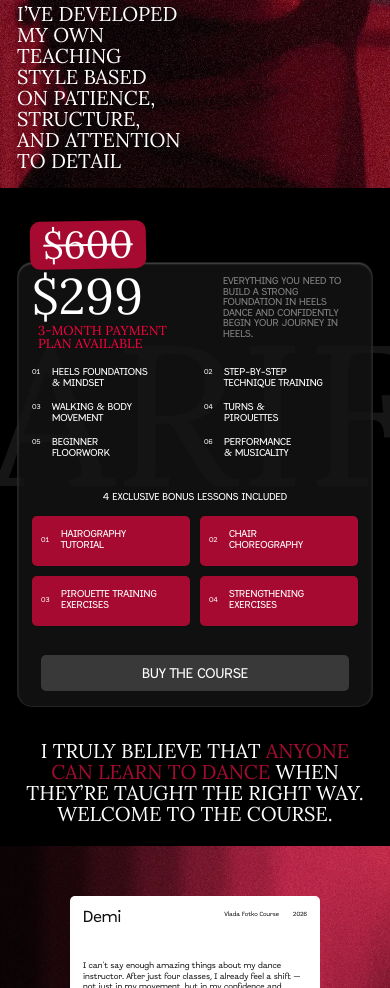
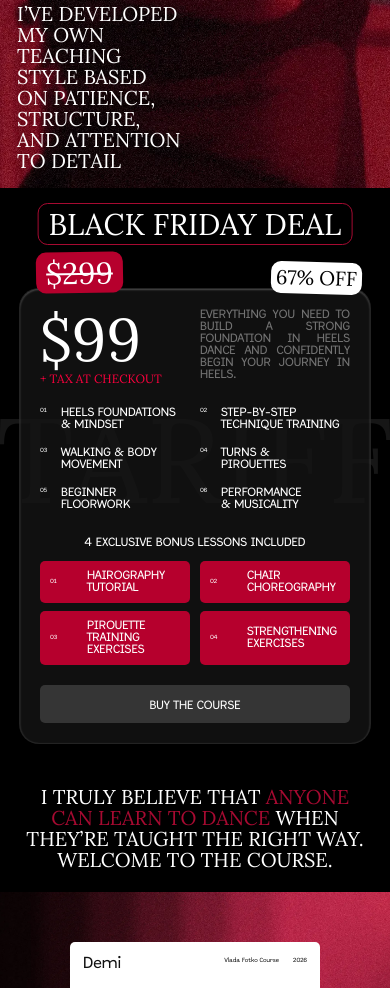
Before and after one commit to vladafotkoheels/vladafotkodance, a plain HTML site: page index.html in a window 390 px wide. Shown: the part 4842-5830 px from the top of the page. Drawn offline with Linux system fonts and the light colour scheme.

Commit message:
Add Black Friday offer and update payment link

```diff
--- a/css/style.css
+++ b/css/style.css
@@ -629,8 +629,12 @@ a {
 }
 
 .offer {
+    --offer-unit: min(1px, 0.052083333vw);
+    -webkit-font-smoothing: antialiased;
     position: relative;
-    min-height: 1080px;
+    min-height: calc(1080 * var(--offer-unit));
+    padding-top: calc(185 * var(--offer-unit));
+    padding-bottom: calc(99 * var(--offer-unit));
     overflow: hidden;
     display: grid;
     place-items: center;
@@ -639,79 +643,112 @@ a {
 
 .offer__backdrop {
     position: absolute;
-    top: 28%;
+    top: calc(435 * var(--offer-unit));
     left: 50%;
     color: #161616;
     font-family: "Lora", Georgia, serif;
-    font-size: clamp(300px, 26.042vw, 500px);
-    line-height: 0.8;
+    font-size: calc(600 * var(--offer-unit));
+    line-height: 0.35;
     transform: translateX(-50%);
 }
 
 .offer-card {
     position: relative;
     z-index: 1;
-    width: min(calc(100% - 40px), 1028px);
-    min-height: 800px;
-    padding: 64px 90px;
+    width: calc(1026 * var(--offer-unit));
+    min-height: calc(796 * var(--offer-unit));
+    padding: calc(64 * var(--offer-unit)) calc(90 * var(--offer-unit));
     color: #ffffff;
     background: rgba(21, 21, 21, 0.8);
     border: 1px solid rgba(255, 255, 255, 0.08);
     box-shadow: inset 0 1px 2px rgba(255, 255, 255, 0.25);
-    border-radius: 50px;
+    border-radius: calc(50 * var(--offer-unit));
 }
 
 .offer-card__old-price {
     position: absolute;
     z-index: 2;
-    top: -65px;
-    left: -50px;
-    min-width: 260px;
-    min-height: 105px;
-    padding: 7px 26px 10px;
+    top: calc(-12 * var(--offer-unit));
+    left: calc(-217 * var(--offer-unit));
+    min-width: calc(259 * var(--offer-unit));
+    min-height: calc(98 * var(--offer-unit));
+    padding: 0 calc(23 * var(--offer-unit));
     display: grid;
     place-items: center;
     color: #ffffff;
     background: var(--color-accent);
-    border-radius: 10px;
+    border-radius: calc(10 * var(--offer-unit));
     font-family: "Lora", Georgia, serif;
-    font-size: 74px;
+    font-size: calc(90 * var(--offer-unit));
     line-height: 1;
     transform: rotate(-1deg);
     transform-origin: center;
 }
 
 .offer-card__old-price del {
-    text-decoration-thickness: 3px;
+    text-decoration-thickness: calc(3 * var(--offer-unit));
     text-decoration-color: currentColor;
 }
 
-.offer-card__payment-plan {
-    position: absolute;
-    top: 54px;
-    left: 106px;
+.offer__title {
+    position: absolute;
+    z-index: 2;
+    top: calc(37 * var(--offer-unit));
+    left: 50%;
+    transform: translateX(-50%);
+    padding: calc(16 * var(--offer-unit)) calc(24 * var(--offer-unit));
+    border: 1px solid var(--color-accent);
+    border-radius: calc(10 * var(--offer-unit));
+    font-family: "Lora", Georgia, serif;
+    font-size: calc(80 * var(--offer-unit));
+    font-weight: 400;
+    line-height: 1;
+    white-space: nowrap;
+}
+
+.offer-card__discount {
+    position: absolute;
+    z-index: 2;
+    top: calc(-12 * var(--offer-unit));
+    right: calc(-181 * var(--offer-unit));
+    padding: calc(9 * var(--offer-unit)) calc(10 * var(--offer-unit));
+    border-radius: calc(10 * var(--offer-unit));
+    background: #fff;
+    color: #000;
+    font-family: "Lora", Georgia, serif;
+    font-size: calc(50 * var(--offer-unit));
+    line-height: 1;
+    white-space: nowrap;
+    transform: rotate(1.49deg);
+}
+
+.offer-card__tax {
+    position: absolute;
+    top: calc(223 * var(--offer-unit));
+    left: calc(179 * var(--offer-unit));
     color: #fd003e;
     font-family: "Lora", Georgia, serif;
-    font-size: 20px;
+    font-size: calc(20 * var(--offer-unit));
     line-height: 1;
 }
 
 .offer-card__price {
     position: absolute;
-    top: 78px;
-    left: 90px;
+    top: calc(43 * var(--offer-unit));
+    left: calc(90 * var(--offer-unit));
     font-family: "Lora", Georgia, serif;
-    font-size: 180px;
+    font-size: calc(180 * var(--offer-unit));
     line-height: 1;
 }
 
 .offer-card__intro {
     position: absolute;
-    top: 90px;
-    right: 90px;
-    width: 360px;
-    color: #818181;
-    font-size: 20px;
+    top: calc(69 * var(--offer-unit));
+    right: calc(90 * var(--offer-unit));
+    width: calc(360 * var(--offer-unit));
+    color: #737373;
+    text-align: justify;
+    font-size: calc(20 * var(--offer-unit));
     line-height: 1;
 }
 
@@ -722,57 +759,59 @@ a {
 
 .offer-modules {
     position: absolute;
-    top: 322px;
-    left: 95px;
-    width: 350px;
+    top: calc(322 * var(--offer-unit));
+    left: calc(95 * var(--offer-unit));
+    width: calc(370 * var(--offer-unit));
     display: grid;
-    gap: 28px;
+    gap: calc(28 * var(--offer-unit));
 }
 
 .offer-modules li,
 .offer-bonuses li {
     position: relative;
     display: grid;
-    grid-template-columns: 120px 1fr;
+    grid-template-columns: calc(156 * var(--offer-unit)) 1fr;
     align-items: start;
 }
 
 .offer-modules span,
 .offer-bonuses span {
-    font-size: 10px;
+    font-size: calc(10 * var(--offer-unit));
 }
 
 .offer-modules p,
 .offer-bonuses p {
-    font-size: 20px;
+    font-size: calc(20 * var(--offer-unit));
     line-height: 1;
 }
 
 .offer-bonuses {
     position: absolute;
-    top: 223px;
-    right: 90px;
-    width: 360px;
+    top: calc(223 * var(--offer-unit));
+    right: calc(90 * var(--offer-unit));
+    width: calc(360 * var(--offer-unit));
 }
 
 .offer-bonuses__label {
-    margin-bottom: 28px;
-    font-size: 20px;
+    white-space: nowrap;
+    text-align: center;
+    margin-bottom: calc(28 * var(--offer-unit));
+    font-size: calc(20 * var(--offer-unit));
     line-height: 1;
 }
 
 .offer-bonuses ol {
     display: grid;
-    gap: 18px;
+    gap: calc(18 * var(--offer-unit));
 }
 
 .offer-bonuses li {
-    min-height: 100px;
-    padding: 24px 28px;
-    grid-template-columns: 72px 1fr;
+    min-height: calc(100 * var(--offer-unit));
+    padding: calc(24 * var(--offer-unit)) calc(31 * var(--offer-unit));
+    grid-template-columns: calc(98 * var(--offer-unit)) 1fr;
     align-items: center;
     background: var(--color-accent);
-    border-radius: 10px;
+    border-radius: calc(10 * var(--offer-unit));
 }
 
 .offer-card__cta {
@@ -781,15 +820,15 @@ a {
     top: auto;
     left: 50%;
     bottom: 0;
-    width: 434px;
-    height: 70px;
+    width: calc(434 * var(--offer-unit));
+    height: calc(70 * var(--offer-unit));
     transform: translate(-50%, 50%);
     display: grid;
     place-items: center;
     color: #ffffff;
-    background: #393939;
-    border-radius: 10px;
-    font-size: 30px;
+    background: #353535;
+    border-radius: calc(10 * var(--offer-unit));
+    font-size: calc(30 * var(--offer-unit));
     transition: background-color 180ms ease;
 }
 
@@ -1501,116 +1540,65 @@ a {
     }
 
     .offer {
-        min-height: 530px;
-        padding-top: 74px;
+        --offer-unit: 1px;
         display: block;
-    }
-
-    .offer__backdrop {
-        top: 145px;
-        font-size: 200px;
-    }
-
+        min-height: 573px;
+        padding: 100px 19px 20px;
+    }
+
+    .offer__title {
+        top: 15px;
+        max-width: calc(100% - 38px);
+        padding: 5px 10px;
+        font-size: clamp(21px, 7.692vw, 30px);
+    }
+
+    .offer__backdrop { top: 223px; font-size: 120px; line-height: .8; }
     .offer-card {
-        width: calc(100% - 34px);
-        min-height: 445px;
-        margin-inline: auto;
-        padding: 0;
-        border-radius: 15px;
-    }
-
+        width: 100%;
+        min-height: 453px;
+        padding: 20px;
+        border-radius: 20px;
+        display: grid;
+        grid-template-columns: 1fr 1fr;
+        align-content: start;
+        column-gap: 10px;
+    }
     .offer-card__old-price {
-        top: -42px;
-        left: 12px;
-        min-width: 116px;
-        min-height: 48px;
-        padding: 3px 12px 5px;
-        border-radius: 10px;
-        font-size: 38px;
-    }
-
-    .offer-card__old-price del {
-        text-decoration-thickness: 2px;
-    }
-
-    .offer-card__payment-plan {
-        top: 62px;
-        left: 20px;
-        width: 145px;
-        font-size: 13px;
-        line-height: 0.95;
-    }
-
-    .offer-card__price {
-        top: 8px;
-        left: 14px;
-        font-size: 50px;
-    }
-
-    .offer-card__intro {
-        top: 14px;
-        right: 14px;
-        width: 135px;
-        font-size: 10px;
-        line-height: 1.05;
-    }
-
+        top: -37px; left: 16px; min-width: 87px; min-height: 41px;
+        padding: 4px 8px; font-size: 30px;
+        background: #b6002d;
+    }
+    .offer-card__old-price del { text-decoration-thickness: 2px; }
+    .offer-card__discount { top: -27px; right: 8px; font-size: 20px; padding: 6px 5px; }
+    .offer-card__price { position: static; grid-column: 1; grid-row: 1; font-size: 60px; line-height: 1; }
+    .offer-card__tax { position: static; grid-column: 1; grid-row: 2; font-size: 12px; margin-top: 4px; white-space: nowrap; }
+    .offer-card__intro { position: static; grid-column: 2; grid-row: 1 / 3; width: auto; font-size: 12px; line-height: 1; }
     .offer-modules {
-        top: 105px;
-        right: 14px;
-        left: 14px;
-        width: auto;
-        grid-template-columns: repeat(2, minmax(0, 1fr));
-        gap: 14px 18px;
-    }
-
-    .offer-modules li,
+        position: static; grid-column: 1 / -1; width: auto; margin-top: 22px;
+        grid-template-columns: repeat(2, minmax(0, 1fr)); gap: 16px 10px;
+    }
+    .offer-modules li { grid-template-columns: 21px 1fr; }
+    .offer-modules span, .offer-bonuses span { font-size: 6px; }
+    .offer-modules p, .offer-bonuses p { font-size: 12px; line-height: 1; }
+    .offer-bonuses { position: static; grid-column: 1 / -1; width: auto; margin-top: 26px; }
+    .offer-bonuses__label { font-size: 12px; text-align: center; margin-bottom: 12px; }
+    .offer-bonuses ol { grid-template-columns: repeat(2, minmax(0, 1fr)); gap: 8px 10px; }
     .offer-bonuses li {
-        grid-template-columns: 20px 1fr;
-    }
-
-    .offer-modules span,
-    .offer-bonuses span {
-        font-size: 7px;
-    }
-
-    .offer-modules p,
-    .offer-bonuses p {
-        font-size: 10px;
-        line-height: 1.05;
-    }
-
-    .offer-bonuses {
-        top: 230px;
-        right: 14px;
-        width: calc(100% - 28px);
-    }
-
-    .offer-bonuses__label {
-        margin-bottom: 12px;
-        font-size: 10px;
-        text-align: center;
-    }
-
-    .offer-bonuses ol {
-        grid-template-columns: repeat(2, minmax(0, 1fr));
-        gap: 10px;
-    }
-
-    .offer-bonuses li {
-        min-height: 50px;
-        padding: 10px 9px;
-        border-radius: 5px;
-    }
-
+        min-height: 41px; padding: 9px 10px; grid-template-columns: 37px 1fr;
+        border-radius: 5px; background: #b6002d;
+    }
     .offer-card__cta {
-        top: auto;
-        bottom: 15px;
-        width: calc(100% - 46px);
-        height: 36px;
-        transform: translateX(-50%);
-        border-radius: 5px;
-        font-size: 14px;
+        position: static; grid-column: 1 / -1; width: 100%; height: 38px;
+        margin-top: 20px; transform: none; border-radius: 5px; font-size: 12px;
+    }
+
+    @media (max-width: 360px) {
+        .offer-card { padding: 16px 12px; }
+        .offer-card__tax { font-size: 10px; }
+        .offer-bonuses__label { font-size: 10px; }
+        .offer-modules p, .offer-bonuses p { font-size: 10px; }
+        .offer-bonuses li { grid-template-columns: 20px 1fr; }
     }
 
     .reviews {
--- a/index.html
+++ b/index.html
@@ -199,13 +199,15 @@
         </section>
 
         <section class="sales-section content-section" aria-label="Course price and reviews">
-            <div class="offer" id="tariff">
+            <div class="offer" id="tariff" aria-labelledby="black-friday-title">
+                <h2 class="offer__title" id="black-friday-title">Black Friday Deal</h2>
                 <p class="offer__backdrop" aria-hidden="true">Tariff</p>
 
                 <div class="offer-card">
-                    <p class="offer-card__old-price"><del>$600</del></p>
-                    <p class="offer-card__payment-plan">3-month payment plan available</p>
-                    <p class="offer-card__price">$299</p>
+                    <p class="offer-card__old-price"><del>$299</del></p>
+                    <p class="offer-card__discount">67% OFF</p>
+                    <p class="offer-card__tax">+ tax at checkout</p>
+                    <p class="offer-card__price">$99</p>
                     <p class="offer-card__intro">Everything you need to build a strong foundation in heels dance and confidently begin your journey in heels.</p>
 
                     <ol class="offer-modules">
@@ -227,7 +229,7 @@
                         </ol>
                     </div>
 
-                    <a class="offer-card__cta" href="https://vladafotkodance.kwiga.com/o/MURSu7ojCo8p/payment"><span>Buy the course</span></a>
+                    <a class="offer-card__cta" href="https://vladafotkodance.kwiga.com/o/3GcrIi6p9zum"><span>Buy the course</span></a>
                 </div>
             </div>
 
```
